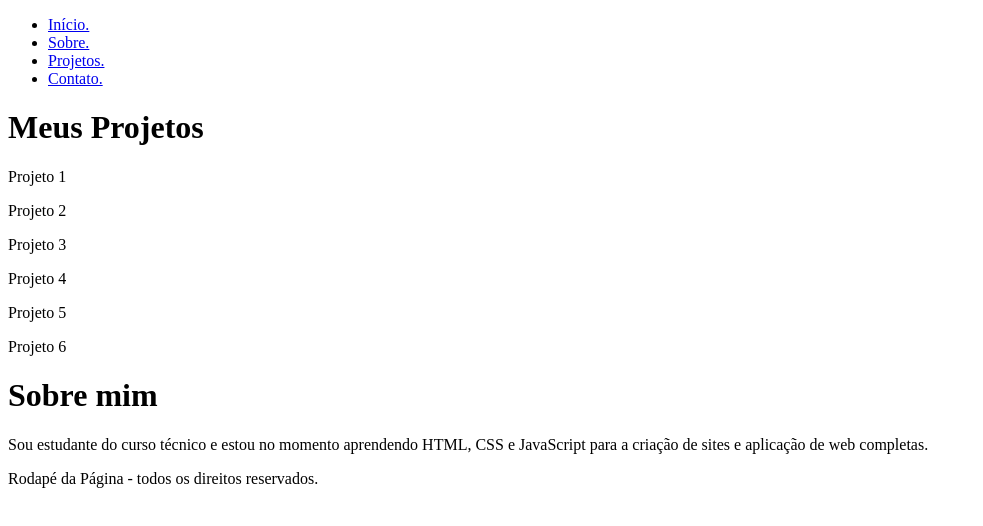
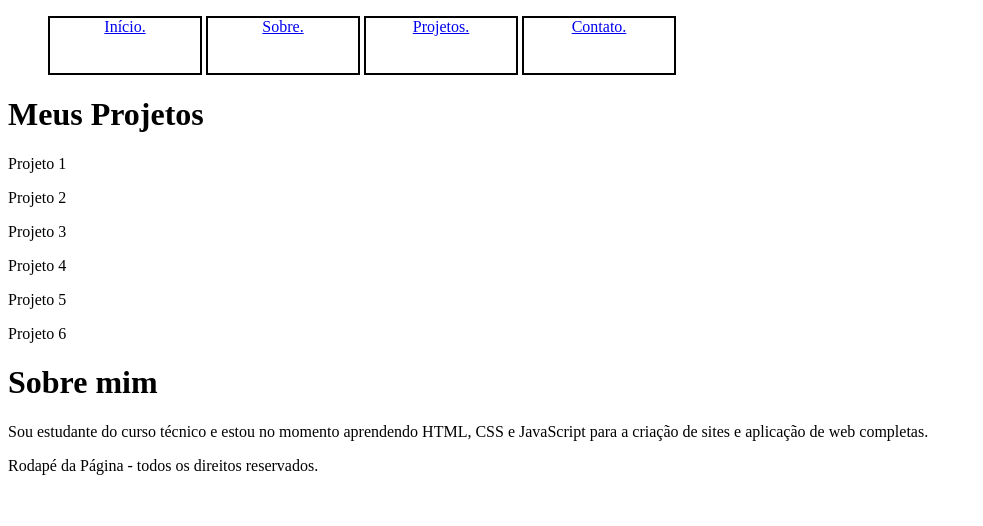
Before and after one commit to SophyaBRodrigues/display, a plain HTML site: page index.html in a window 1280 px wide. Shown: the whole page, without its empty margins (0-983 px from the left). Drawn offline with Linux system fonts and the light colour scheme.

Commit message:
Add class attributes to navigation list items
Updated navigation links to include 'class' attributes for styling.

```diff
--- a/index.html
+++ b/index.html
@@ -4,15 +4,16 @@
 <head>
   <meta charset="UTF-8">
   <meta name="viewport" content="width=device-width, initial-scale=1.0">
+    <link rel="stylesheet" href="./style/index.css">
   <title>Display</title>
 </head>
 <header>
   <nav>
     <ul>
-      <li><a href="./index.html">Início.</a></li>
-      <li><a href="./index.html">Sobre.</a></li>
-      <li><a href="./index.html">Projetos.</a></li>
-      <li><a href="./index.html">Contato.</a></li>
+       <li class="head"><a href="./index.html">Início.</a></li>
+      <li class="head"><a href="./index.html">Sobre.</a></li>
+      <li class="head"><a href="./index.html">Projetos.</a></li>
+      <li class="head"><a href="./index.html">Contato.</a></li>
     </ul>
   </nav>
 </header>
```
